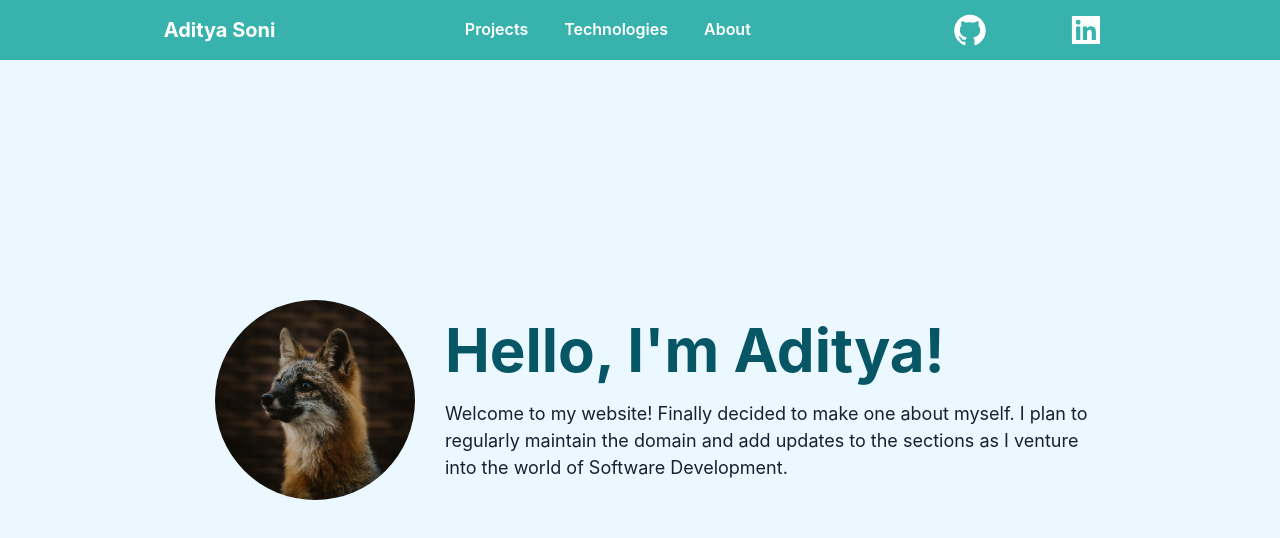
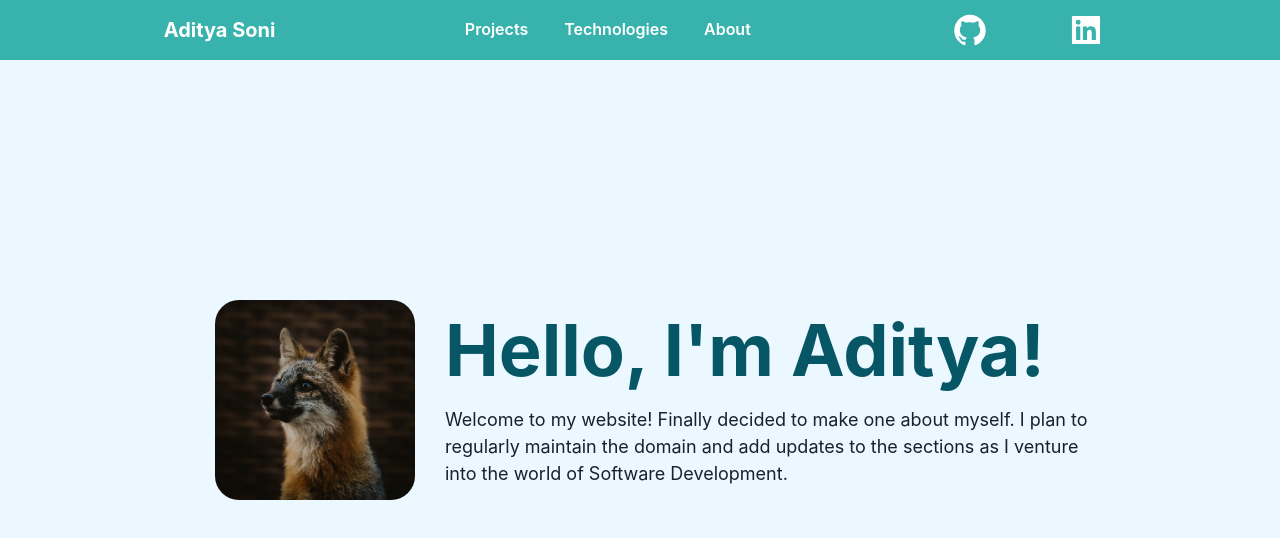
Before and after one commit to adityson/portfolio-website, a Next.js app: page / in a window 1280 px wide. Shown: the top 538 px of the page. Built offline with nearby package versions, Linux system fonts and the light colour scheme.

Commit message:
updated styles

```diff
--- a/data/projectRepos.ts
+++ b/data/projectRepos.ts
@@ -10,7 +10,7 @@ export const projectRepos: projectRepoType[] = [
     {
         id: 'portfolioweb',
         name: 'Portfolio Website',
-        createMonth: `June '21`,
+        createMonth: `June '21 -`,
         image: '',
         description: `You're here right now. I was learning NextJS so thought of making a website to showcase my own projects and achievements. This project is really close to me and I'll keep on learning as it grows.`
     },
--- a/pages/index.tsx
+++ b/pages/index.tsx
@@ -10,10 +10,10 @@ export default function Home() {
 
       <Flex height='100vh' justifyContent='center' alignItems='center'>
         <Flex margin="0 30px">
-          <Image src='/static/images/dogepfp.jpg' boxSize='200px' borderRadius='full' />
+          <Image src='/static/images/dogepfp.jpg' boxSize='200px' borderRadius='24px' />
         </Flex>
         <Flex flexDirection='column'>
-          <Heading as='h2' size='3xl' marginBottom='20px' color='#065666'> Hello, I'm Aditya! </Heading>
+          <Heading as='h1' size='4xl' marginBottom='20px' color='#065666'> Hello, I'm Aditya! </Heading>
           <Text fontSize='lg' maxW='650px'>
             Welcome to my website! Finally decided to make one about myself.
             I plan to regularly maintain the domain and add updates to the sections
```
